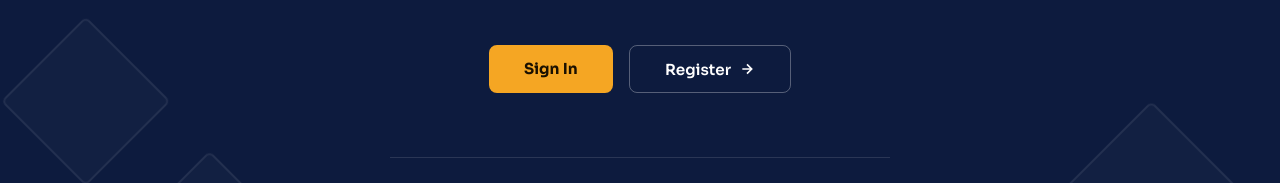
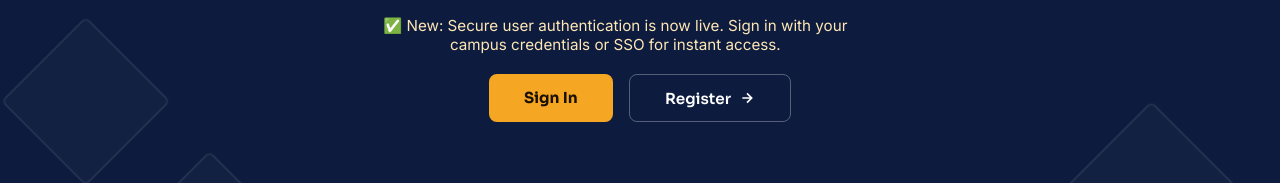
Before and after one commit to seniru-ekanayake/campus-hub-collaborative, a plain HTML site: page landing.html in a window 1280 px wide. Shown: the part 386-569 px from the top of the page. Drawn offline with Linux system fonts and the light colour scheme.

Commit message:
Add authentication announcement messages to landing and sign-in pages

```diff
--- a/landing.html
+++ b/landing.html
@@ -197,6 +197,9 @@
       University of Wolverhampton central platform for student services,
       events, clubs, facilities and wellbeing support.
     </p>
+    <p style="font-family:'Inter',sans-serif; color:#ffe7b5; font-size:0.95rem; margin-bottom:1.25rem; max-width:520px;">
+      ✅ New: Secure user authentication is now live. Sign in with your campus credentials or SSO for instant access.
+    </p>
 
     <div class="cta-group">
       <a href="signin.html" class="btn-primary">Sign In</a>
```
Also changed, not shown: signin.html (+3 -0 lines).
